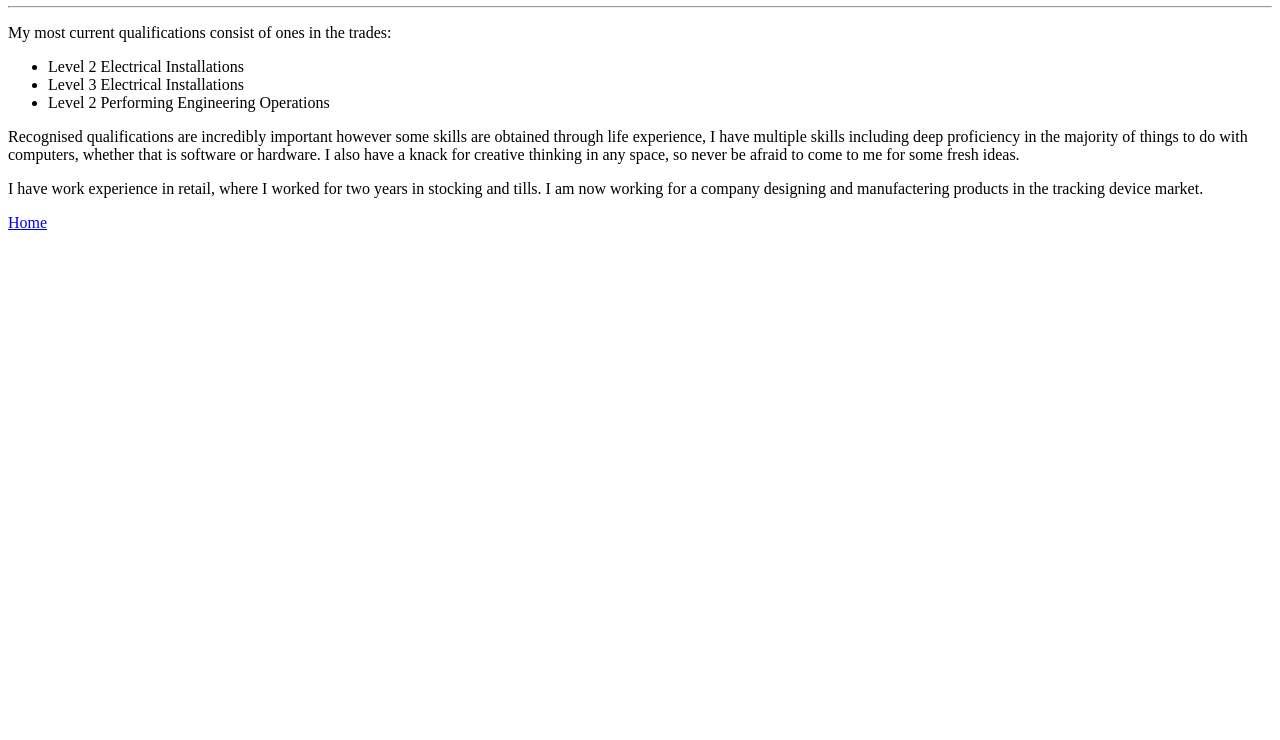
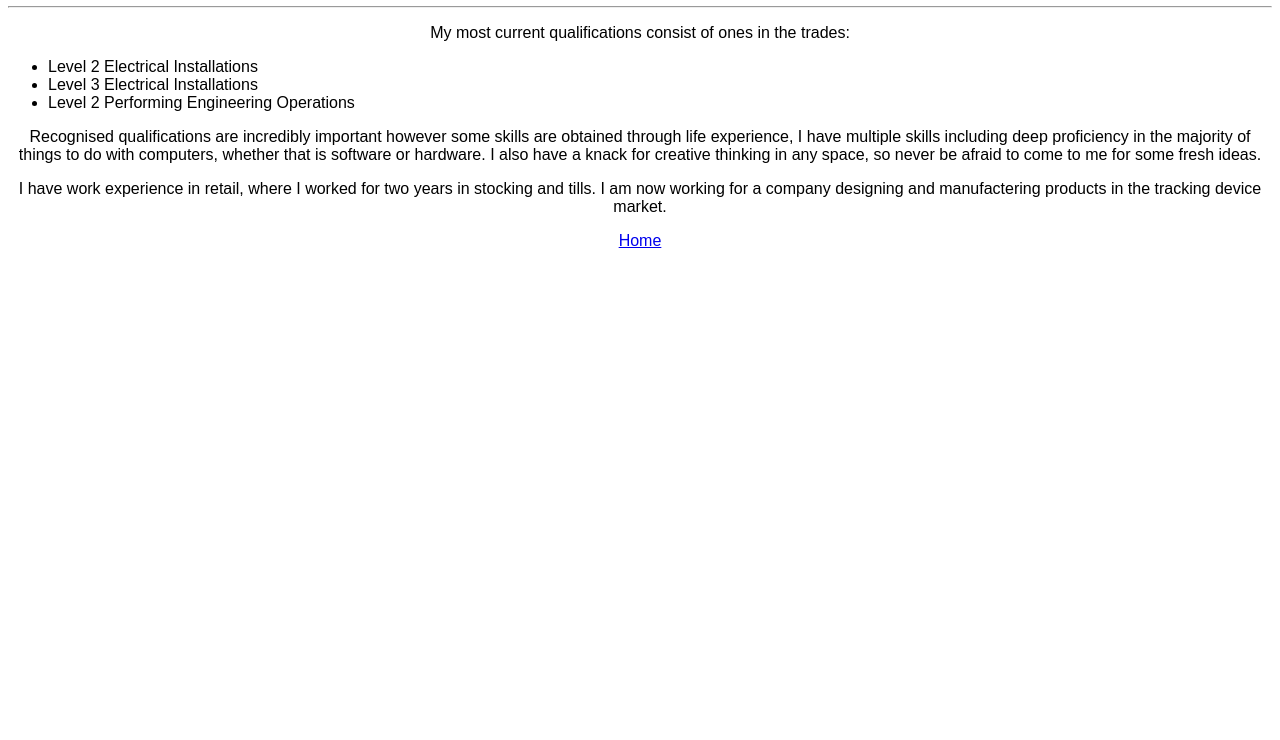
Before and after one commit to GiTSiLvaSuRfa/Capstone-Project-1, a plain HTML site: page skills.html in a window 1280 px wide. Shown: the part 60-800 px from the top of the page. Drawn offline with Linux system fonts and the light colour scheme.

Commit message:
Add files via upload

```diff
--- a/skills.html
+++ b/skills.html
@@ -2,11 +2,19 @@
 <head>
     <meta charset="UTF-8">
     <meta name="viewport" content="width=device-width, initial-scale=1.0">
+    <style>
+        *{
+            font-family: sans-serif; text-align: center;
+        }
+        li{
+            text-align: left;
+        }
+    </style>
     <title>My Resume</title>
 </head>
 <h1>My resume</h1>
 <hr/>
-<p>My most current qualifications consist of ones in the trades:</p>
+<p >My most current qualifications consist of ones in the trades:</p>
     <ul>
      <li>Level 2 Electrical Installations</li>
      <li>Level 3 Electrical Installations</li>
```
Also changed, not shown: hobbies.html (+11 -1 lines), index.html (+5 -0 lines).
